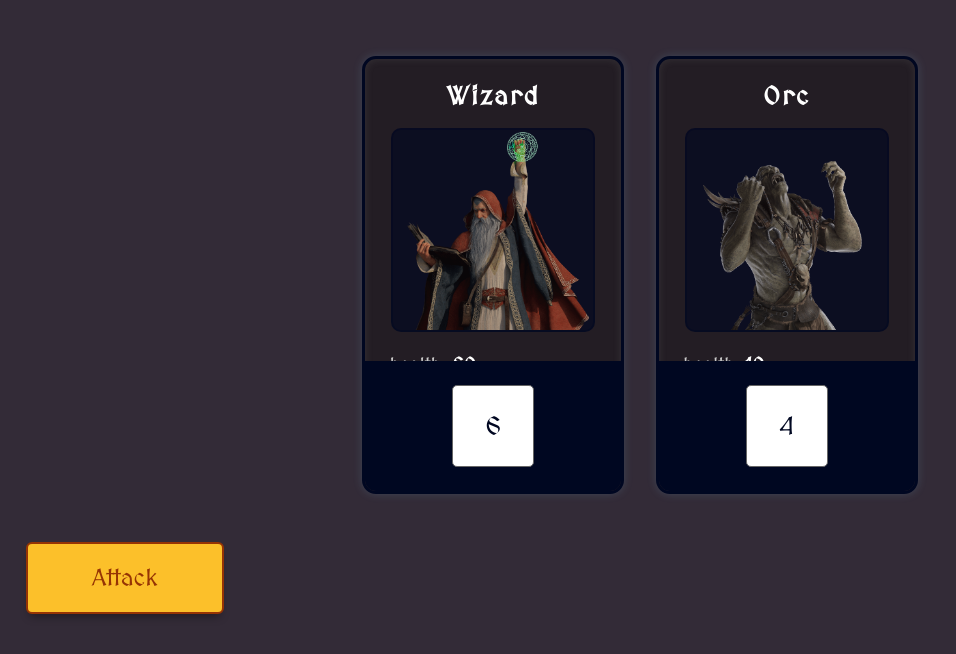
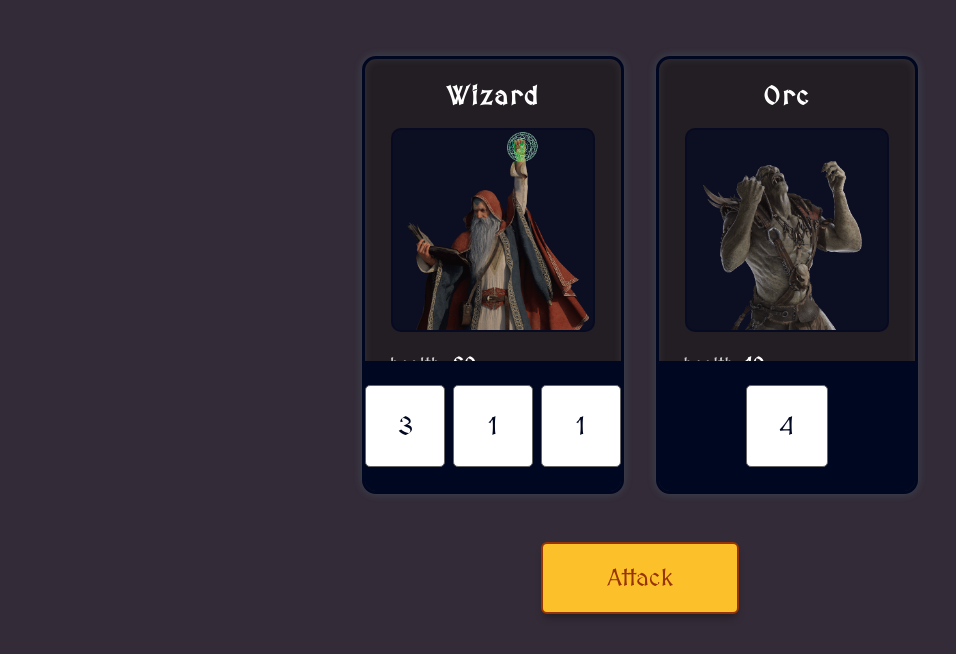
Before and after one commit to RawleJuglal/RolePlayingGame, a website built with Vite: page index.html in a window 1280 px wide. Shown: the whole page, without its empty margins (0-956 px from the left). Built offline with nearby package versions, Linux system fonts and the light colour scheme.

Commit message:
completed section 1
Setup - hero/monster objects with functions to render random dice rolls underneath

```diff
--- a/main.js
+++ b/main.js
@@ -5,7 +5,7 @@ const hero = {
   name: `Wizard`,
   avatar: `images/wizard.png`,
   health:60,
-  diceRoll:6
+  diceCount:3
 }
 
 const monster = {
@@ -13,18 +13,36 @@ const monster = {
   name:`Orc`,
   avatar: `images/orc.png`,
   health:10,
-  diceRoll:4
+  diceCount:1,
+}
+
+function getRollHtml(rollCount){
+  return getDiceRollArray(rollCount).map((die)=>{
+    return `<div class="dice">${die}</div>`
+  }).join('')
+}
+
+function getDiceRollArray(count){
+  return new Array(count).fill(0).map(()=>{
+    return getRandomDice()
+  });
+}
+
+function getRandomDice(){
+  return Math.floor((Math.random()*6)+1)
 }
 
 function renderCharacter(data) {
-  const { elementId, name, avatar, health, diceRoll} = data
+  const { elementId, name, avatar, health, diceCount} = data
+  const diceHtml = getRollHtml(diceCount)
+
   document.getElementById(elementId).innerHTML =
       `<div class="character-card">
           <h4 class="name"> ${name} </h4>
           <img class="avatar" src="${avatar}" />
           <div class="health">health: <b> ${health} </b></div>
           <div class="dice-container">
-              <div class="dice"> ${diceRoll} </div>
+              ${diceHtml}
           </div>
       </div>`
 }
--- a/style.css
+++ b/style.css
@@ -15,6 +15,7 @@ html, body {
 main {
   display:flex;
   flex-direction: column;
+  width:100vw;
   align-items: center;
   margin-top: .5rem;
 }
```
Also changed, not shown: index.html (+1 -2 lines).
